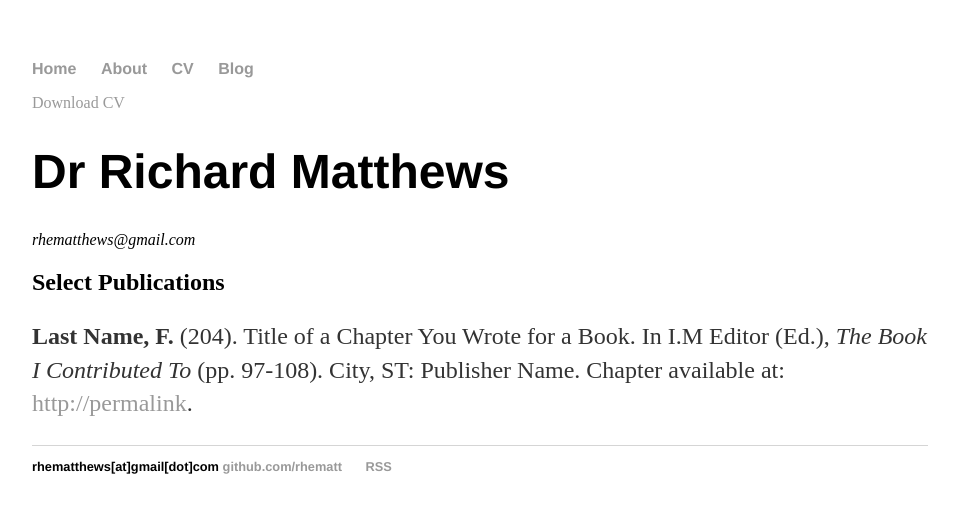
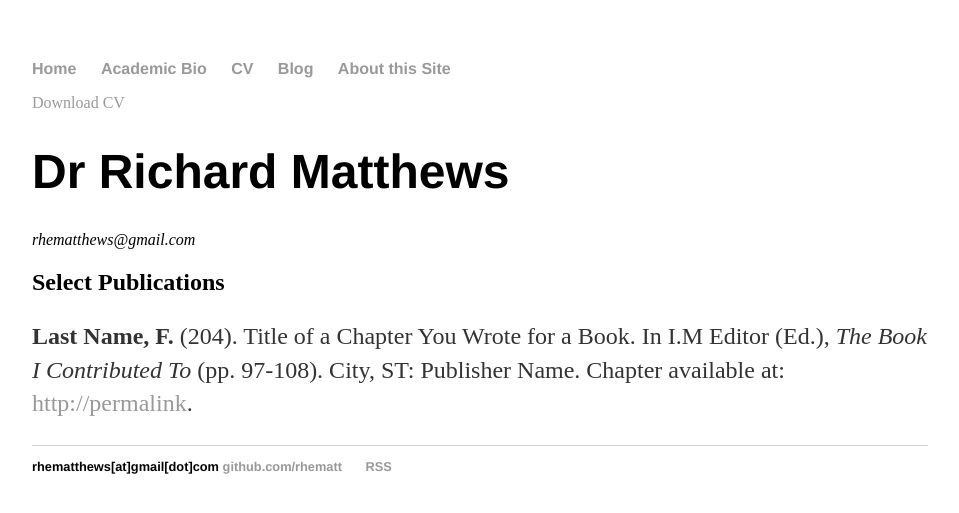
Before and after one commit to rhematt/rhematt.github.io, a Jekyll site: the page built from cv/index.html, in a window 1280 px wide. Shown: the top 513 px of the page, without its empty margins (160-1119 px from the left). Built offline with Jekyll 4.4.1, drawn with Linux system fonts in a browser that asks for light colours.

Commit message:
Update default.html

```diff
--- a/_layouts/default.html
+++ b/_layouts/default.html
@@ -9,9 +9,10 @@
 			<nav>
 	    		<ul>
 	        		<li><a href="/">Home</a></li>
-		        	<li><a href="/about">About</a></li>
+		        	<li><a href="/about">Academic Bio</a></li>
 	        		<li><a href="/cv">CV</a></li>
 	        		<li><a href="/blog">Blog</a></li>
+				<li><a href="/site">About this Site</a><li>
 	    		</ul>
 			</nav>
 			<div class="container">
```
